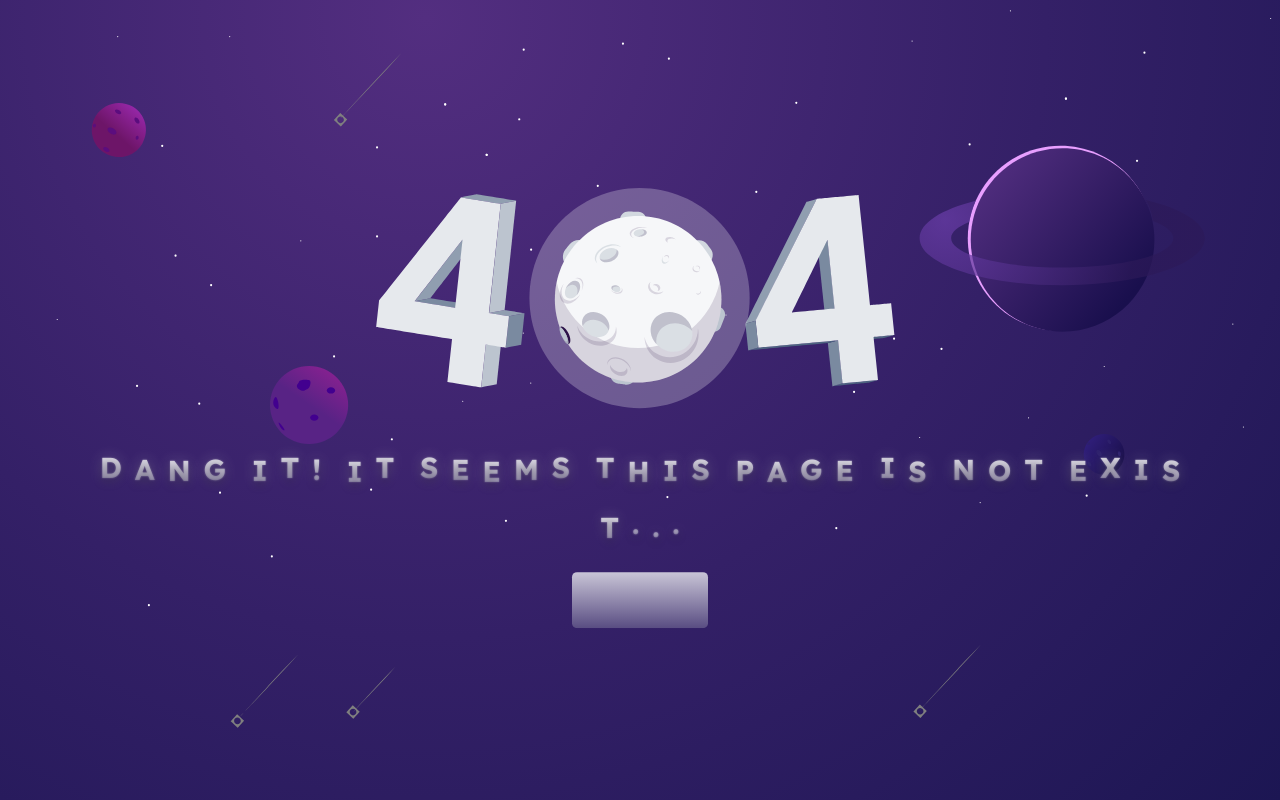
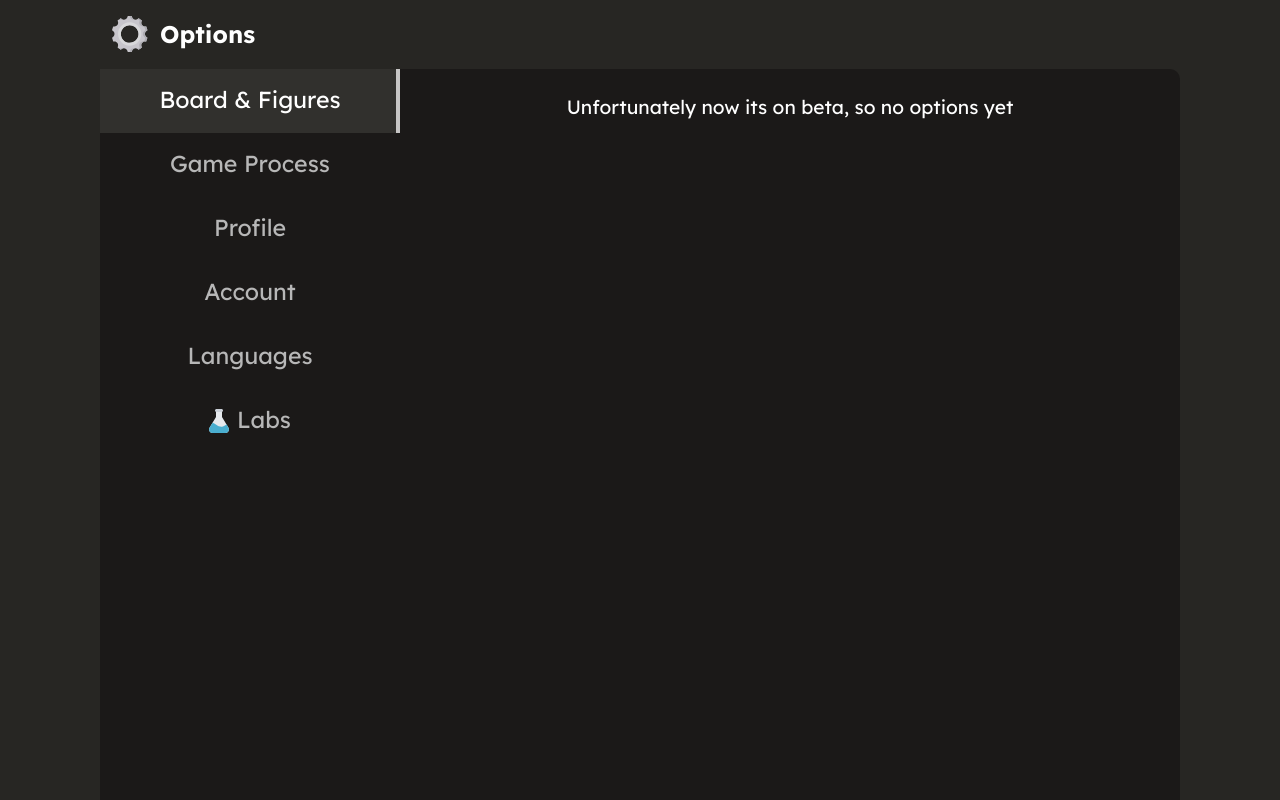
Before and after one commit to MaximMudrak23/ChessHubFront, a React (Vite) app: page /options in a window 1280 px wide. Built offline with nearby package versions, Linux system fonts and the light colour scheme.

Commit message:
options page done now its on super mvp

```diff
--- a/src/App.tsx
+++ b/src/App.tsx
@@ -3,6 +3,7 @@ import Header from './components/Header'
 import WelcomePage from './pages/WelcomePage'
 import MainPage from './pages/MainPage'
 import FindPage from './pages/FindPage'
+import OptionsPage from './pages/OptionsPage'
 import ProfilePage from './pages/ProfilePage'
 import GamePage from './pages/GamePage'
 import Page404 from './pages/Page404'
@@ -19,6 +20,7 @@ function App() {
         <Route path='/profile/:id' element={<ProfilePage />} />
         <Route path='/game/:id' element={<GamePage />} />
         <Route path='/find' element={<FindPage />} />
+        <Route path='/options' element={<OptionsPage />} />
         <Route path='*' element={<Page404 />} />
       </Routes>
     </>
--- a/src/index.css
+++ b/src/index.css
@@ -6,7 +6,7 @@
   font-weight: 400;
 
   color: white;
-  background-color: #242424;
+  background-color: #272623;
 
   font-synthesis: none;
   text-rendering: optimizeLegibility;
--- /dev/null
+++ b/src/pages/OptionsPage/components/EventScreen/index.tsx
@@ -0,0 +1,9 @@
+import s from './styles.module.scss'
+
+export default function EventScreen() {
+    return (
+        <section className={s.event_screen}>
+            <p>Unfortunately now its on beta, so no options yet</p>
+        </section>
+    )
+}
--- /dev/null
+++ b/src/pages/OptionsPage/components/EventScreen/styles.module.scss
@@ -0,0 +1,10 @@
+.event_screen {
+    flex: 1;
+
+    padding-top: 24px;
+
+    font-size: 1.2rem;
+
+    display: flex;
+    justify-content: center;
+}
--- /dev/null
+++ b/src/pages/OptionsPage/components/Folders/components/Option/index.tsx
@@ -0,0 +1,20 @@
+import s from './styles.module.scss'
+
+type Props = {
+    name: string;
+    imgURL?: string;
+    isActive?: boolean;
+    onClick: () => void;
+}
+
+export default function Option({name, imgURL, isActive, onClick}: Props) {
+    return (
+        <section
+            className={`${s.option} ${isActive ? s.active : ''}`}
+            onClick={onClick}
+        >
+            {imgURL && <img src={imgURL} alt="Option Icon" />}
+            <p>{name}</p>
+        </section>
+    )
+}
--- /dev/null
+++ b/src/pages/OptionsPage/components/Folders/components/Option/styles.module.scss
@@ -0,0 +1,48 @@
+.option {
+    position: relative;
+    height: 64px;
+
+    font-size: 1.45rem;
+    color: #B7B7B7;
+
+    display: flex;
+    align-items: center;
+    justify-content: center;
+    gap: 8px;
+
+    cursor: pointer;
+
+    &:first-child { border-top-left-radius: inherit; }
+
+    &::before {
+        content: '';
+        width: 0%;
+        position: absolute;
+    }
+
+    &.active {
+        color: #FFF;
+
+        &::before {
+            content: '';
+            width: 100%;
+            height: 100%;
+            background-color: #31302D;
+
+            position: absolute;
+            transition: width 0.5s ease;
+        }
+
+        p, img { z-index: 1; }
+
+        &::after {
+            content: '';
+            width: 4px;
+            height: 100%;
+            background-color: #C6C5C5;
+
+            position: absolute;
+            right: 0;
+        }
+    }
+}
--- /dev/null
+++ b/src/pages/OptionsPage/components/Folders/index.tsx
@@ -0,0 +1,31 @@
+import s from './styles.module.scss'
+import Option from './components/Option'
+import { useState } from 'react'
+
+export default function Folders() {
+    const OPTIONS = [
+        {name: 'Board & Figures'},
+        {name: 'Game Process'},
+        {name: 'Profile'},
+        {name: 'Account'},
+        {name: 'Languages'},
+        {name: 'Labs', imgURL:'/all/labs.svg'},
+    ];
+    const [selectedOption,setSelectedOption] = useState(0);
+
+    return (
+        <section className={s.folders}>
+            {
+                OPTIONS.map((option, index) => (
+                    <Option
+                        key={index}
+                        name={option.name}
+                        imgURL={option.imgURL}
+                        isActive={selectedOption === index}
+                        onClick={()=>setSelectedOption(index)}
+                    />
+                ))
+            }
+        </section>
+    )
+}
--- /dev/null
+++ b/src/pages/OptionsPage/components/Folders/styles.module.scss
@@ -0,0 +1,6 @@
+.folders {
+    max-width: 300px;
+    flex: 1;
+
+    border-top-left-radius: inherit;
+}
--- /dev/null
+++ b/src/pages/OptionsPage/index.tsx
@@ -0,0 +1,21 @@
+import s from './styles.module.scss'
+import UniversalContainer from '../../components/UniversalContainer'
+import Folders from './components/Folders'
+import EventScreen from './components/EventScreen'
+
+export default function OptionsPage() {
+    return (
+        <>
+            <UniversalContainer contentClassName={s.content}>
+                <div className={s.title}>
+                    <img src="/all/gear.svg" alt="Gear" />
+                    <h1>Options</h1>
+                </div>
+                <main className={s.main}>
+                    <Folders />
+                    <EventScreen />
+                </main>
+            </UniversalContainer>
+        </>
+    )
+}
--- /dev/null
+++ b/src/pages/OptionsPage/styles.module.scss
@@ -0,0 +1,24 @@
+.content {
+    flex: 1;
+
+    display: flex;
+    flex-direction: column;
+
+    .title {
+        height: 75px;
+        padding-left: 12px;
+
+        display: flex;
+        align-items: center;
+        gap: 12px;
+    }
+    .main {
+        height: 100%;
+        background-color: #1B1918;
+
+        border-top-left-radius: 10px;
+        border-top-right-radius: 10px;
+
+        display: flex;
+    }
+}
```
Also changed, not shown: src/components/UniversalContainer/index.tsx (+15 -2 lines), public/all/gear.svg (added), public/all/labs.svg (added).
